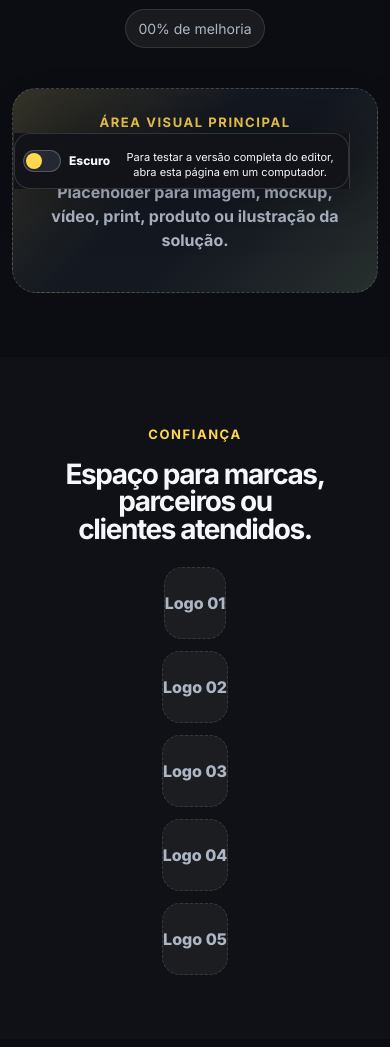
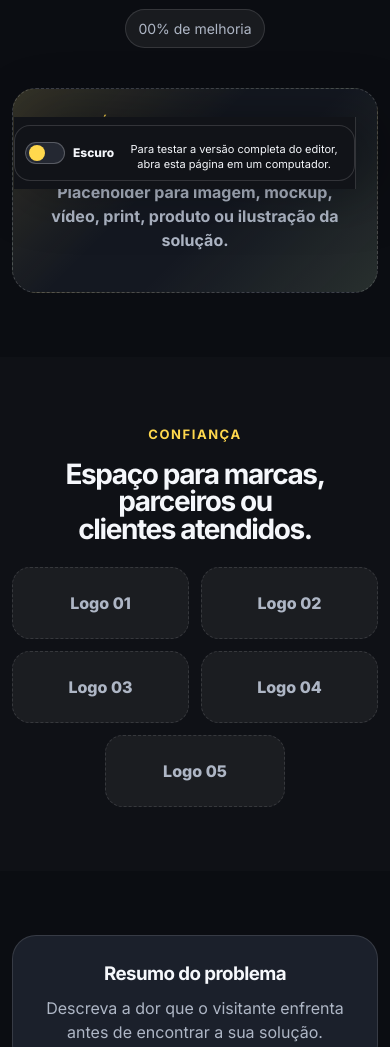
Before and after one commit to Lguirelli/duck, a plain HTML site: page index.html in a window 390 px wide. Shown: the part 641-1688 px from the top of the page. Drawn offline with Linux system fonts and the light colour scheme.

Commit message:
Add files via upload

```diff
--- a/css/styles.css
+++ b/css/styles.css
@@ -3259,3 +3259,124 @@ body[data-theme="dark"] .editor-panel .editor-reset:hover {
     grid-template-columns: 1fr !important;
   }
 }
+
+/* =========================
+   PATCH: LOGOS EM LINHA + SWITCH DENTRO DO LIMITE
+========================= */
+
+/* Containers de logos/cards podem ficar em linha quando houver espaço e quebram só quando necessário. */
+.logo-strip {
+  display: flex !important;
+  flex-wrap: wrap !important;
+  align-items: stretch !important;
+  justify-content: center !important;
+  gap: clamp(12px, 2vw, 18px) !important;
+  width: 100% !important;
+  max-width: 100% !important;
+  margin-inline: auto !important;
+}
+
+.logo-box {
+  flex: 1 1 150px !important;
+  width: auto !important;
+  min-width: 120px !important;
+  max-width: 190px !important;
+  min-height: 72px !important;
+  display: grid !important;
+  place-items: center !important;
+}
+
+.grid-3,
+.service-grid-static,
+.comparison-grid,
+.benefit-list {
+  align-items: stretch !important;
+}
+
+/* Garante respiro no box do botão de modo, sem estourar o painel. */
+.editor-panel .editor-group:first-child {
+  width: 100% !important;
+  max-width: 100% !important;
+  margin-top: 8px !important;
+  margin-bottom: 12px !important;
+  padding: 10px 12px !important;
+  overflow: hidden !important;
+}
+
+.editor-panel .theme-toggle-button {
+  width: 100% !important;
+  max-width: 100% !important;
+  min-width: 0 !important;
+  display: inline-flex !important;
+  align-items: center !important;
+  justify-content: center !important;
+  gap: 8px !important;
+  overflow: hidden !important;
+}
+
+.editor-panel .theme-toggle-track {
+  position: relative !important;
+  width: 40px !important;
+  height: 22px !important;
+  min-width: 40px !important;
+  max-width: 40px !important;
+  flex: 0 0 40px !important;
+  padding: 0 !important;
+  border-radius: 999px !important;
+  overflow: hidden !important;
+  background: #242832 !important;
+  border: 1px solid rgba(255, 255, 255, .24) !important;
+  box-shadow: none !important;
+}
+
+.editor-panel .theme-toggle-dot {
+  position: absolute !important;
+  top: 50% !important;
+  left: 3px !important;
+  width: 16px !important;
+  height: 16px !important;
+  border-radius: 999px !important;
+  background: #ffd84d !important;
+  box-shadow: none !important;
+  transform: translate3d(0, -50%, 0) !important;
+  transition: transform .14s ease !important;
+}
+
+.editor-panel .theme-toggle-button[aria-pressed="true"] .theme-toggle-dot {
+  transform: translate3d(18px, -50%, 0) !important;
+}
+
+.editor-panel .theme-switch-text {
+  flex: 0 1 auto !important;
+  min-width: 0 !important;
+  max-width: calc(100% - 48px) !important;
+  white-space: nowrap !important;
+  overflow: hidden !important;
+  text-overflow: ellipsis !important;
+}
+
+@media (max-width: 720px) {
+  .logo-strip {
+    display: flex !important;
+    flex-wrap: wrap !important;
+    justify-content: center !important;
+  }
+
+  .logo-box {
+    flex: 1 1 130px !important;
+    max-width: 180px !important;
+  }
+
+  .editor-panel .editor-group:first-child {
+    width: auto !important;
+    max-width: calc(100vw - 28px) !important;
+    margin-top: 8px !important;
+    margin-bottom: 8px !important;
+    padding: 8px 10px !important;
+  }
+
+  .editor-panel .theme-toggle-button {
+    width: auto !important;
+    max-width: 100% !important;
+  }
+}
```
